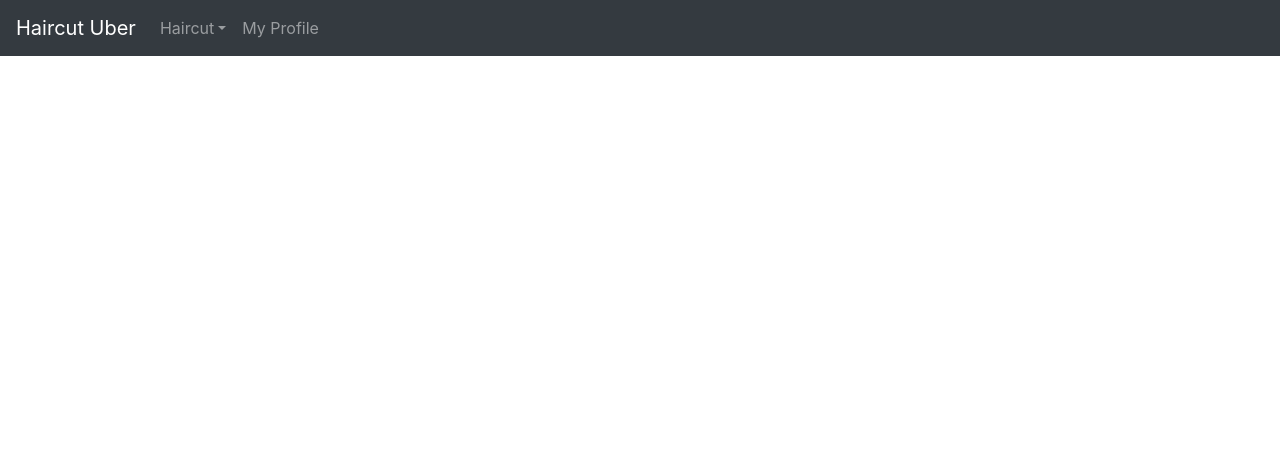
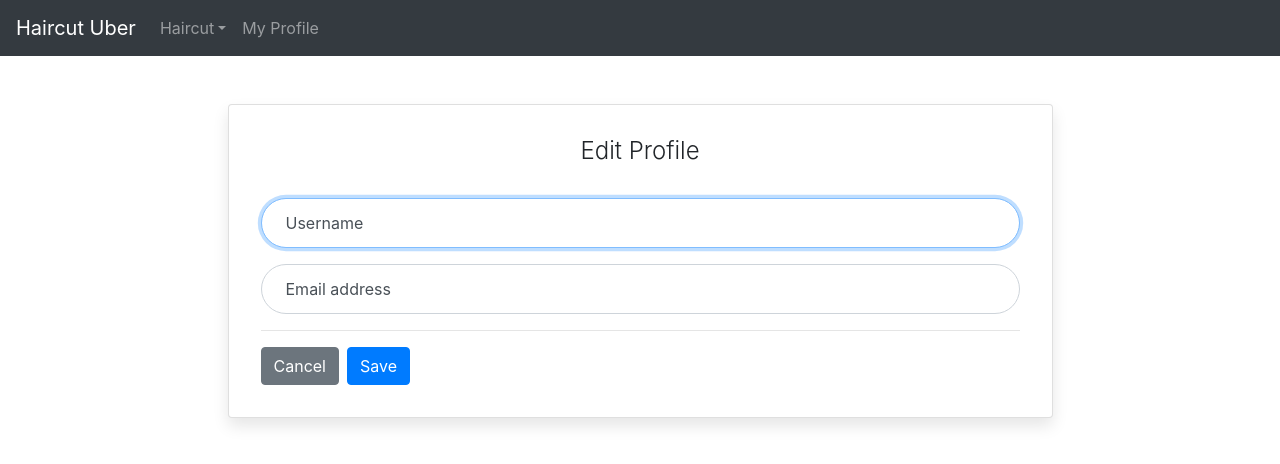
Before and after one commit to DylanFurner-71/CSE4345Group4, a React (Create React App) app in the folder client/: page /stylist/profile in a window 1280 px wide. Shown: the top 464 px of the page. Built offline with nearby package versions, Linux system fonts and the light colour scheme.

Commit message:
added profiles, awaiting backend connection

```diff
--- a/client/src/components/navigation.js
+++ b/client/src/components/navigation.js
@@ -15,7 +15,7 @@ const Navigation = () => {
                             <NavDropdown.Item href="#">Women's Haircut</NavDropdown.Item>
                             <NavDropdown.Item href="#">Products</NavDropdown.Item>
                         </NavDropdown>
-                        <Nav.Link href="/profile">My Profile</Nav.Link>
+                        <Nav.Link href="/stylist/profile">My Profile</Nav.Link>
                     </Nav>
                 </Navbar.Collapse>
             </Navbar>
--- a/client/src/components/profile/stylistProfile.js
+++ b/client/src/components/profile/stylistProfile.js
@@ -1,9 +1,55 @@
-import React from 'react';
+import React, {useState} from 'react';
+import {Link} from "react-router-dom";
+import store from "../../store";
 
 const StylistProfile = () => {
+    const [name, setName] = useState('');
+    const [email, setEmail] = useState('');
+
+    let currentState = store.getState()
+    console.log(currentState.auth.user)
+
+    // Save the profile
+    const onSubmit = () => {
+
+    }
+
+
     return (
-        <div>
+        <div className="container">
+            <div className="row">
+                <div className="col-lg-10 col-xl-9 mx-auto">
+                    <div className="card card-signin flex-row my-5">
+                        <div className="card-body">
+                            <h5 className="card-title text-center">Edit Profile</h5>
+                            <form className="form-signin" onSubmit={onSubmit}>
+                                <div className="form-label-group">
+                                    <input type="text" onChange={event => setName(event.target.value)}
+                                           value={name} className="form-control" id="name" placeholder="Username" required autoFocus />
+                                    <label htmlFor="name">Username</label>
+                                </div>
 
+                                <div className="form-label-group">
+                                    <input type="email" onChange={event => setEmail(event.target.value)}
+                                           className="form-control"
+                                           value={email}
+                                           id="inputEmail"
+                                           placeholder="Email address" required />
+                                    <label htmlFor="inputEmail">Email address</label>
+                                </div>
+
+                                <hr/>
+
+                                <Link className="btn btn-secondary mr-2" to="/">Cancel</Link>
+                                <button className="btn btn-primary mr-2"
+                                        type="submit">Save
+                                </button>
+
+                            </form>
+                        </div>
+                    </div>
+                </div>
+            </div>
         </div>
     );
 };
--- a/client/src/components/register/register.css
+++ b/client/src/components/register/register.css
@@ -32,14 +32,14 @@
     width: 100%;
 }
 
-.form-signin .btn {
-    font-size: 80%;
-    border-radius: 5rem;
-    letter-spacing: .1rem;
-    font-weight: bold;
-    padding: 1rem;
-    transition: all 0.2s;
-}
+/*.form-signin .btn {*/
+/*    font-size: 80%;*/
+/*    border-radius: 5rem;*/
+/*    letter-spacing: .1rem;*/
+/*    font-weight: bold;*/
+/*    padding: 1rem;*/
+/*    transition: all 0.2s;*/
+/*}*/
 
 .form-label-group {
     position: relative;
--- a/client/src/components/register/register.js
+++ b/client/src/components/register/register.js
@@ -47,9 +47,6 @@ class Register extends Component {
                 <div className="row">
                     <div className="col-lg-10 col-xl-9 mx-auto">
                         <div className="card card-signin flex-row my-5">
-                            <div className="card-img-left d-none d-md-flex">
-
-                            </div>
                             <div className="card-body">
                                 <h5 className="card-title text-center">Register</h5>
                                 <form className="form-signin" onSubmit={this.onSubmit}>
```
